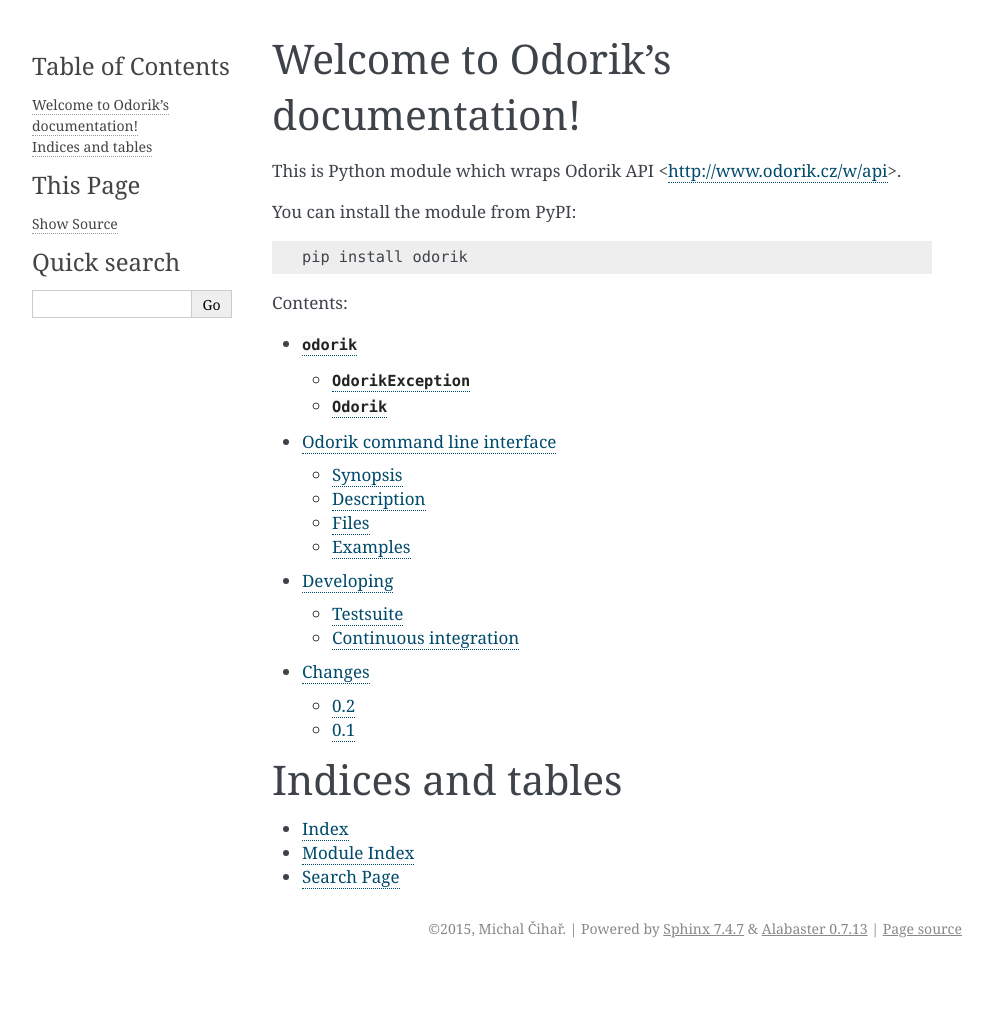
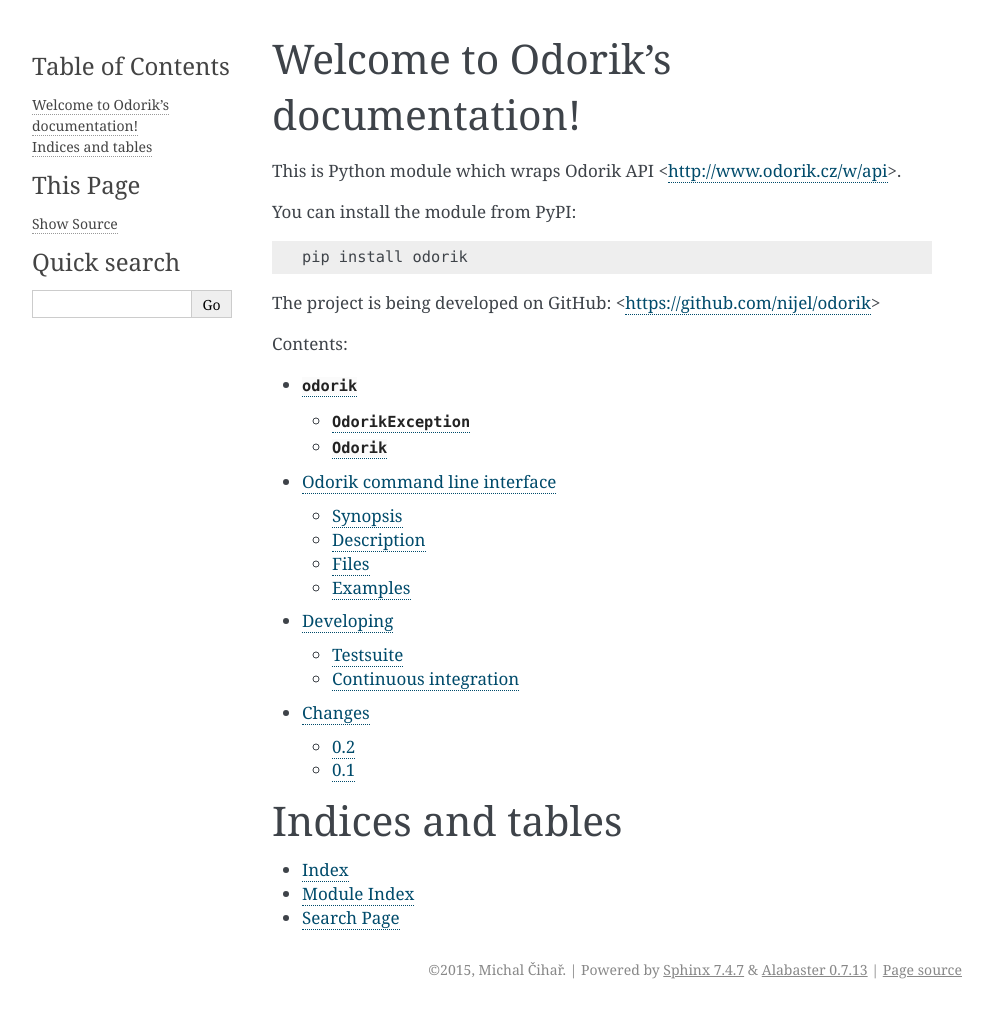
Before and after one commit to nijel/odorik, a Sphinx documentation site: the page built from docs/index.rst, in a window 1280 px wide. Shown: the whole page, without its empty margins (148-1141 px from the left). Built offline with Sphinx 7.4.7, drawn with Linux system fonts in a browser that asks for light colours; before the commit the page ends 968 px from its top, so only the background shows below that.

Commit message:
Link to GitHub
Signed-off-by: Michal Čihař <michal@cihar.com>

```diff
--- a/docs/index.rst
+++ b/docs/index.rst
@@ -13,6 +13,8 @@ You can install the module from PyPI:
 .. code-block:: sh
 
     pip install odorik
+
+The project is being developed on GitHub: <https://github.com/nijel/odorik>
 
 Contents:
 
```
